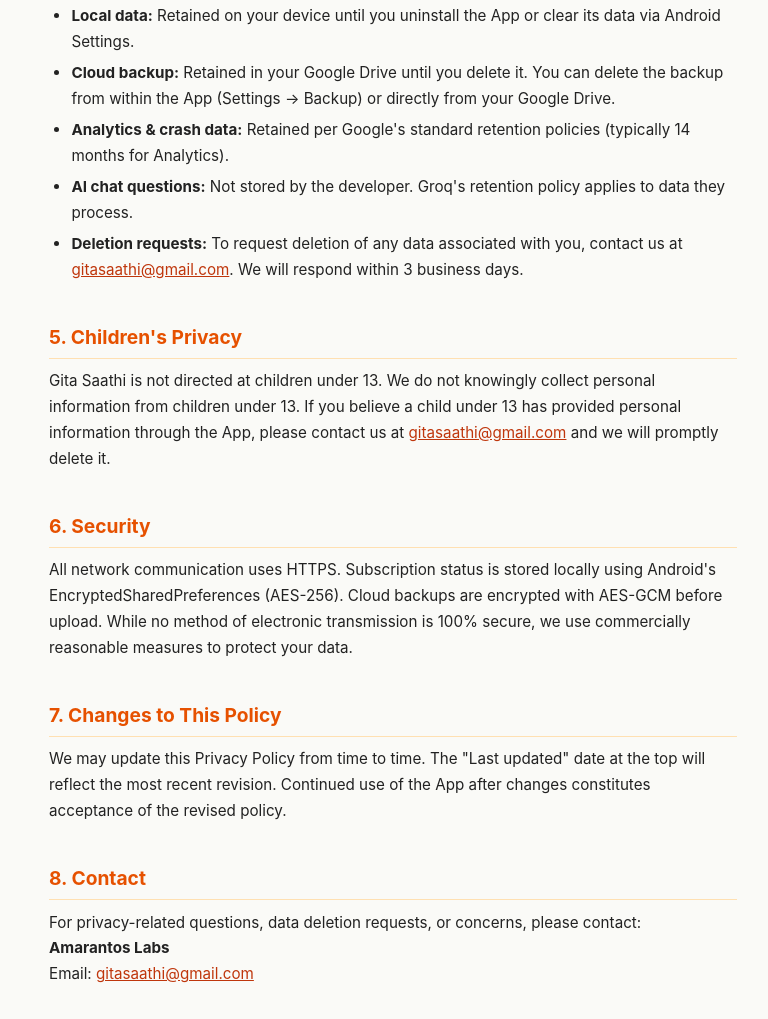
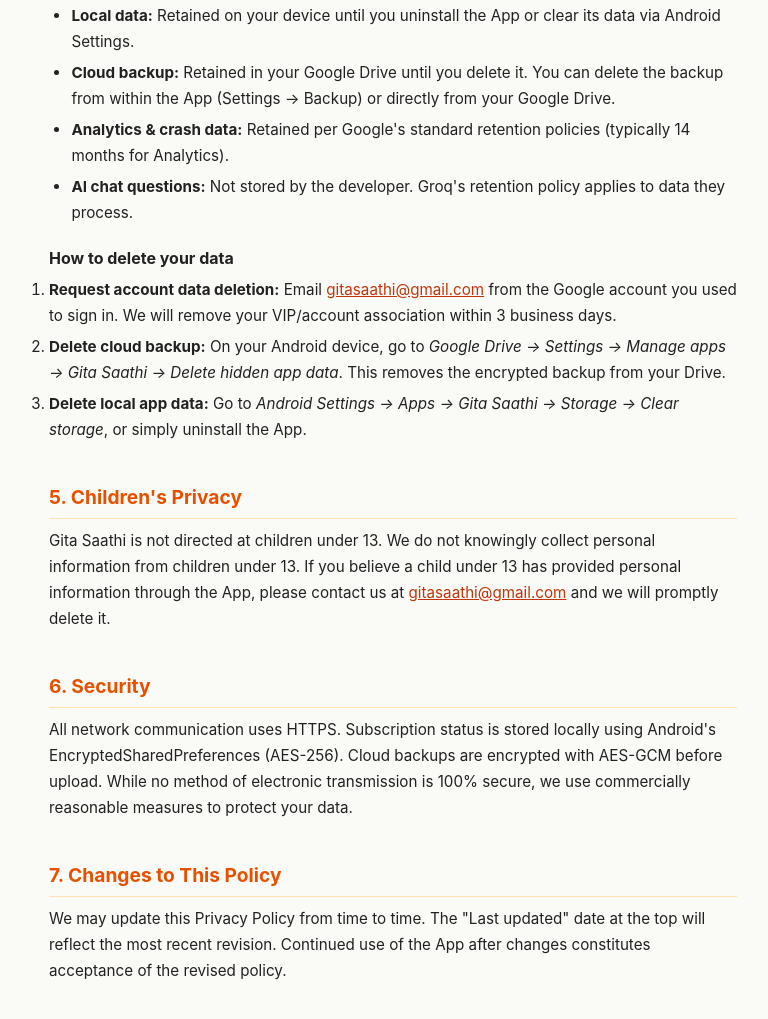
Before and after one commit to amarantos-labs/privacy, a plain HTML site: page gita-saathi/index.html in a window 1280 px wide. Shown: the part 2521-3540 px from the top of the page, without its empty margins (247-1015 px from the left). Drawn offline with Linux system fonts and the light colour scheme.

Commit message:
Add files via upload

```diff
--- a/gita-saathi/index.html
+++ b/gita-saathi/index.html
@@ -94,14 +94,20 @@
     </table>
     <p>We do not sell, rent, or trade your personal data to any third party. Data is shared only with the services listed above, solely for the purposes described.</p>
 
-    <h2>4. Data Retention &amp; Deletion</h2>
+    <h2 id="delete">4. Data Retention &amp; Deletion</h2>
     <ul>
         <li><strong>Local data:</strong> Retained on your device until you uninstall the App or clear its data via Android Settings.</li>
         <li><strong>Cloud backup:</strong> Retained in your Google Drive until you delete it. You can delete the backup from within the App (Settings → Backup) or directly from your Google Drive.</li>
         <li><strong>Analytics &amp; crash data:</strong> Retained per Google's standard retention policies (typically 14 months for Analytics).</li>
         <li><strong>AI chat questions:</strong> Not stored by the developer. Groq's retention policy applies to data they process.</li>
-        <li><strong>Deletion requests:</strong> To request deletion of any data associated with you, contact us at <a href="mailto:gitasaathi@gmail.com">gitasaathi@gmail.com</a>. We will respond within 3 business days.</li>
     </ul>
+
+    <h3>How to delete your data</h3>
+    <ol>
+        <li><strong>Request account data deletion:</strong> Email <a href="mailto:gitasaathi@gmail.com">gitasaathi@gmail.com</a> from the Google account you used to sign in. We will remove your VIP/account association within 3 business days.</li>
+        <li><strong>Delete cloud backup:</strong> On your Android device, go to <em>Google Drive → Settings → Manage apps → Gita Saathi → Delete hidden app data</em>. This removes the encrypted backup from your Drive.</li>
+        <li><strong>Delete local app data:</strong> Go to <em>Android Settings → Apps → Gita Saathi → Storage → Clear storage</em>, or simply uninstall the App.</li>
+    </ol>
 
     <h2>5. Children's Privacy</h2>
     <p>Gita Saathi is not directed at children under 13. We do not knowingly collect personal information from children under 13. If you believe a child under 13 has provided personal information through the App, please contact us at <a href="mailto:gitasaathi@gmail.com">gitasaathi@gmail.com</a> and we will promptly delete it.</p>
```
